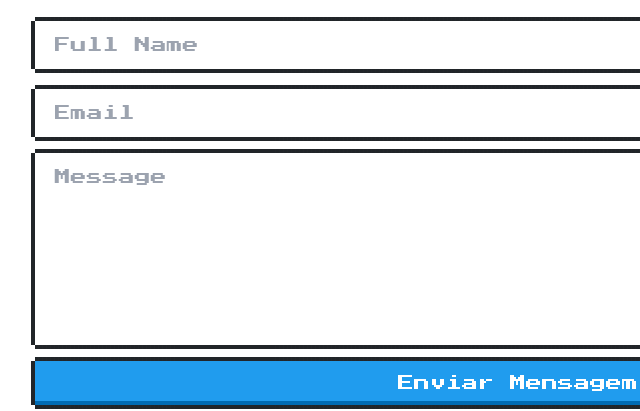
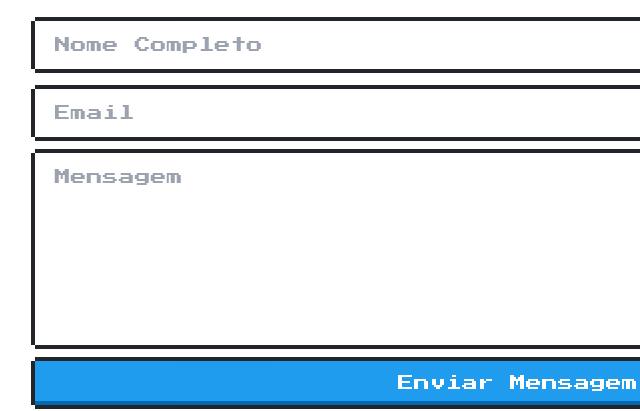
Before and after one commit to DaisyCR/DaisyCR.github.io, a website built with Vite: page index.html in a window 1280 px wide. Shown: the part 1876-2287 px from the top of the page, 126-766 px from the left. Built offline with nearby package versions, Linux system fonts and the light colour scheme; some icons are missing.

Commit message:
update form placeholders

```diff
--- a/index.html
+++ b/index.html
@@ -208,7 +208,7 @@
               type="text"
               name="fullName"
               class="nes-input"
-              placeholder="Full Name"
+              placeholder="Nome Completo"
               required
             />
             <input
@@ -221,7 +221,7 @@
             <textarea
               class="h-48 nes-textarea"
               name="message"
-              placeholder="Message"
+              placeholder="Mensagem"
             ></textarea>
             <button type="submit" class="sm:w-full nes-btn is-primary">
               Enviar Mensagem
```
